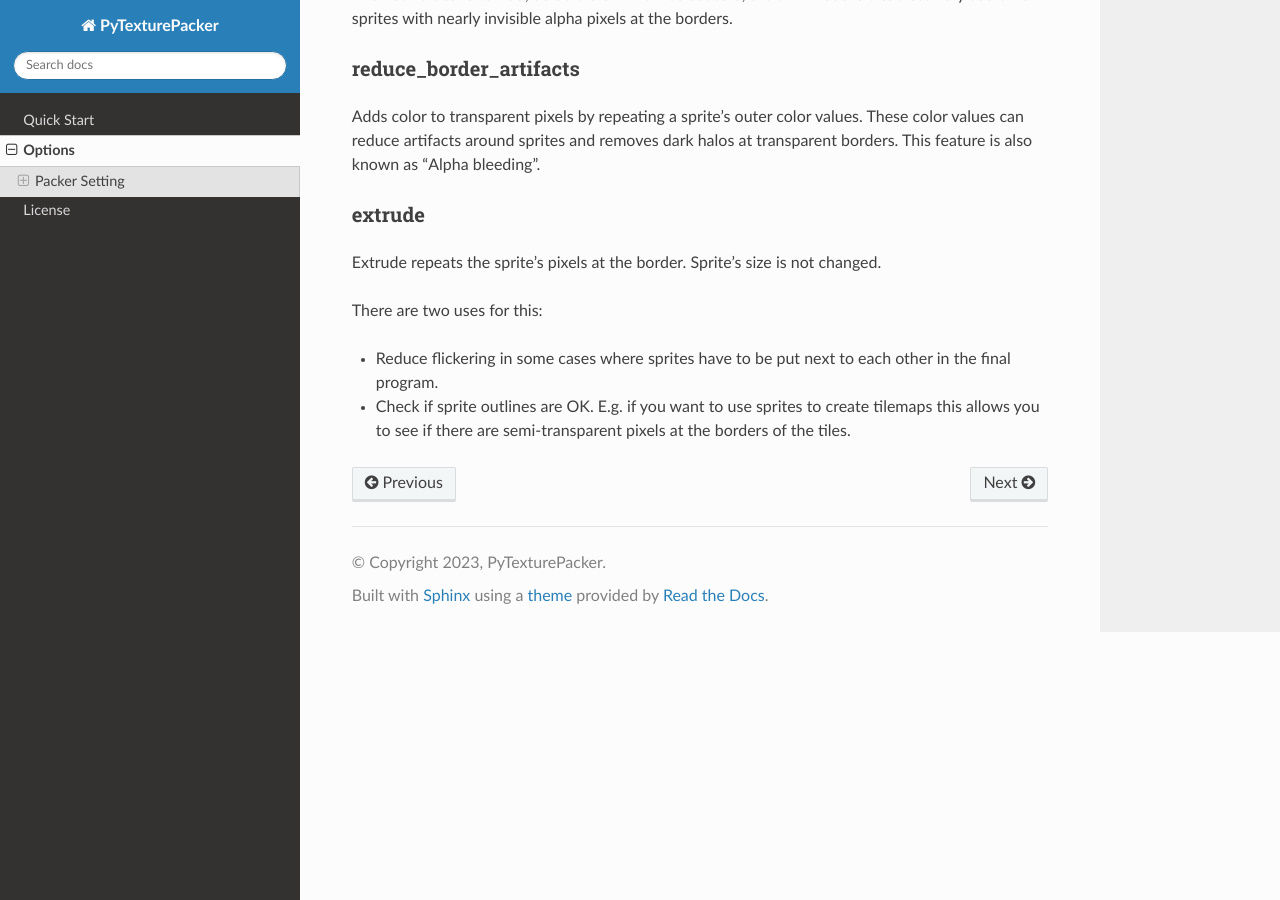
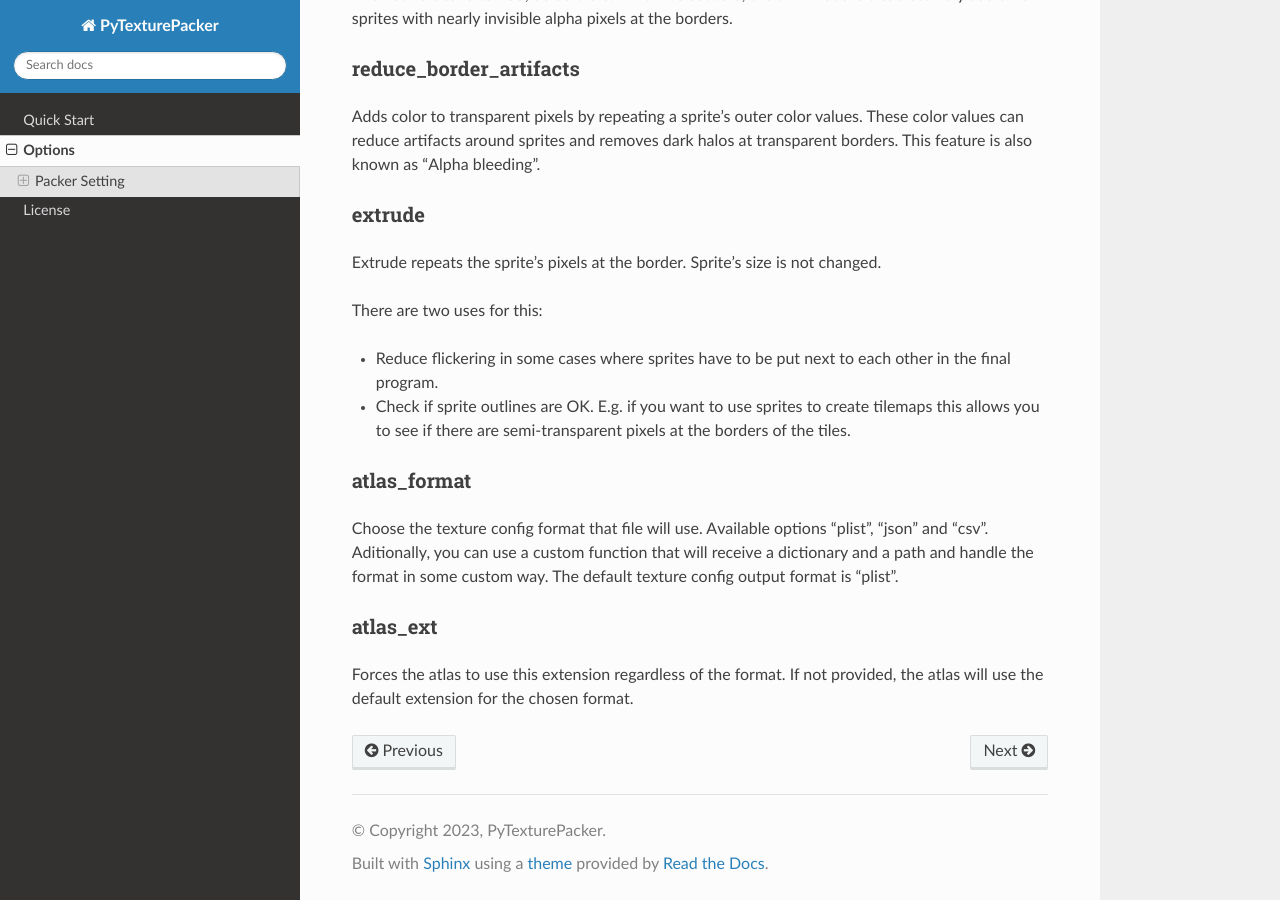
Before and after one commit to wo1fsea/PyTexturePacker, a Sphinx documentation site: the page built from docs/2_options.rst, in a window 1280 px wide and 900 px high, scrolled down 1669 px. Built offline with Sphinx 7.4.7 and the Read the Docs theme 2.0.0, drawn with Linux system fonts in a browser that asks for light colours.

Commit message:
mod 2_options.rst

```diff
--- a/docs/2_options.rst
+++ b/docs/2_options.rst
@@ -77,9 +77,22 @@ These color values can reduce artifacts around sprites and removes dark halos at
 
 extrude
 -------
+
 Extrude repeats the sprite's pixels at the border. Sprite's size is not changed.
 
 There are two uses for this:
 
 - Reduce flickering in some cases where sprites have to be put next to each other in the final program.
 - Check if sprite outlines are OK. E.g. if you want to use sprites to create tilemaps this allows you to see if there are semi-transparent pixels at the borders of the tiles.
+
+atlas_format
+-------
+
+Choose the texture config format that file will use. Available options "plist", "json" and "csv". Aditionally, you can use a custom function that will receive a dictionary and a path and handle the format in some custom way.
+The default texture config output format is "plist".
+
+atlas_ext
+-------
+
+Forces the atlas to use this extension regardless of the format.
+If not provided, the atlas will use the default extension for the chosen format.
```
